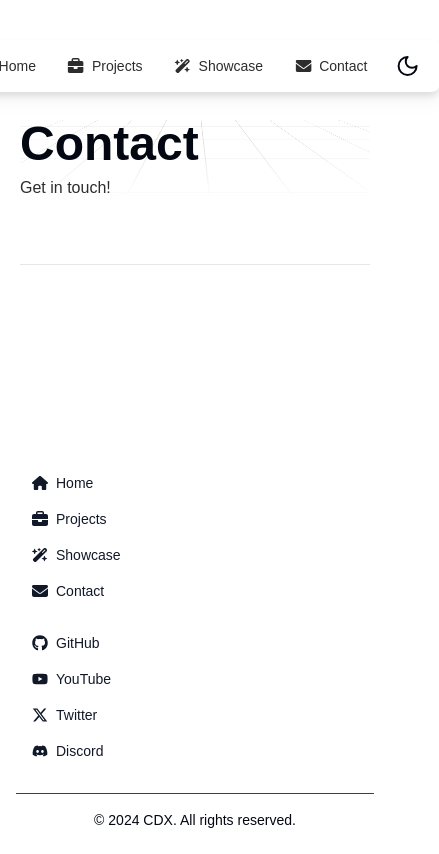
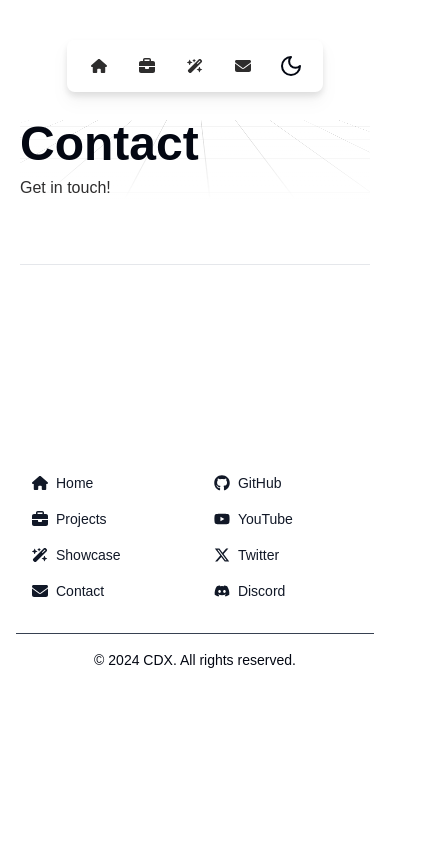
Before and after one commit to CDX-1/portfolio, a Next.js app: page /contact in a window 390 px wide. Shown: the whole page, 439 px wide, since content can reach past the window. Built offline with nearby package versions, Linux system fonts and the light colour scheme.

Commit message:
Improved responsiveness of homepage

```diff
--- a/src/app/page.tsx
+++ b/src/app/page.tsx
@@ -63,7 +63,7 @@ export default function Home() {
           }}
         />
         <TypingAnimation
-          className="text-xl font-normal text-silent"
+          className="text-xl font-normal text-silent px-6"
           duration={10}
           text="Builder of various projects using unique toolsets"
         />
--- a/src/components/footer.tsx
+++ b/src/components/footer.tsx
@@ -8,6 +8,52 @@ import { FaBriefcase, FaDiscord, FaEnvelope, FaGithub, FaHouse, FaWandMagicSpark
 
 export function Footer() {
     const { theme } = useTheme();
+
+    const links = [
+        {
+            name: "Home",
+            icon: <FaHouse />,
+            href: "/"
+        },
+        {
+            name: "Projects",
+            icon: <FaBriefcase />,
+            href: "/projects"
+        },
+        {
+            name: "Showcase",
+            icon: <FaWandMagicSparkles />,
+            href: "/showcase"
+        },
+        {
+            name: "Contact",
+            icon: <FaEnvelope />,
+            href: "/contact"
+        }
+    ];
+
+    const socials = [
+        {
+            name: "GitHub",
+            icon: <FaGithub />,
+            href: "https://github.com/CDX-1"
+        },
+        {
+            name: "YouTube",
+            icon: <FaYoutube />,
+            href: "https://www.youtube.com/@rarecdx"
+        },
+        {
+            name: "Twitter",
+            icon: <FaXTwitter />,
+            href: "https://www.youtube.com/@rarecdx"
+        },
+        {
+            name: "Discord",
+            icon: <FaDiscord />,
+            href: "https://discord.gg/invite/W8ssCC5QBC"
+        }
+    ];
 
     return (
         <footer className="bg-background py-6">
@@ -28,65 +74,49 @@ export function Footer() {
                         }
                     </div>
 
-
-                    <div className="flex flex-col">
-                        <Link href="/">
+                    <div className="hidden sm:flex flex-col">
+                        {links.map((item) => (
+                            <Link href={item.href} key={item.name}>
                                 <Button variant="link">
-                                <FaHouse />
-                                Home
+                                    {item.icon}
+                                    {item.name}
                                 </Button>
                             </Link>
+                        ))}
+                    </div>
 
-                        <Link href="/projects">
+                    <div className="hidden sm:flex flex-col">
+                        {socials.map((item) => (
+                            <Link href={item.href} key={item.name}>
                                 <Button variant="link">
-                                <FaBriefcase />
-                                Projects
+                                    {item.icon}
+                                    {item.name}
                                 </Button>
                             </Link>
+                        ))}
+                    </div>
 
-                        <Link href="/showcase">
+                    <div className="flex sm:hidden">
+                        <div>
+                            {links.map((item) => (
+                                <Link href={item.href} key={item.name}>
                                     <Button variant="link">
-                                <FaWandMagicSparkles />
-                                Showcase
+                                        {item.icon}
+                                        {item.name}
                                     </Button>
                                 </Link>
-
-                        <Link href="/contact">
+                            ))}
+                        </div>
+                        <div>
+                            {socials.map((item) => (
+                                <Link href={item.href} key={item.name}>
                                     <Button variant="link">
-                                <FaEnvelope />
-                                Contact
+                                        {item.icon}
+                                        {item.name}
                                     </Button>
                                 </Link>
+                            ))}
                         </div>
-
-                    <div className="flex flex-col">
-                        <Link href="https://github.com/CDX-1">
-                            <Button variant="link">
-                                <FaGithub />
-                                GitHub
-                            </Button>
-                        </Link>
-
-                        <Link href="https://www.youtube.com/@rarecdx">
-                            <Button variant="link">
-                                <FaYoutube />
-                                YouTube
-                            </Button>
-                        </Link>
-
-                        <Link href="https://x.com/cdxdev">
-                            <Button variant="link">
-                                <FaXTwitter />
-                                Twitter
-                            </Button>
-                        </Link>
-
-                        <Link href="https://discord.gg/invite/W8ssCC5QBC">
-                            <Button variant="link">
-                                <FaDiscord />
-                                Discord
-                            </Button>
-                        </Link>
                     </div>
                 </div>
 
--- a/src/components/navbar.tsx
+++ b/src/components/navbar.tsx
@@ -20,25 +20,25 @@ export function Navbar() {
             <Link href="/">
                 <Button variant="link" className="text-silent hover:text-gray-600 hover:dark:text-white">
                     <FaHouse />
-                    Home
+                    <p className="hidden sm:block">Home</p>
                 </Button>
             </Link>
             <Link href="/projects">
                 <Button variant="link" className="text-silent hover:text-gray-600 hover:dark:text-white">
                     <FaBriefcase />
-                    Projects
+                    <p className="hidden sm:block">Projects</p>
                 </Button>
             </Link>
             <Link href="/showcase">
                 <Button variant="link" className="text-silent hover:text-gray-600 hover:dark:text-white">
                     <FaWandMagicSparkles />
-                    Showcase
+                    <p className="hidden sm:block">Showcase</p>
                 </Button>
             </Link>
             <Link href="/contact">
                 <Button variant="link" className="text-silent hover:text-gray-600 hover:dark:text-white">
                     <FaEnvelope />
-                    Contact
+                    <p className="hidden sm:block">Contact</p>
                 </Button>
             </Link>
             <Button variant="ghost" onClick={() => { if (theme == "dark") { setTheme("light") } else { setTheme("dark") } }}>
```
Lines whose indentation alone changed are shown as unchanged.
